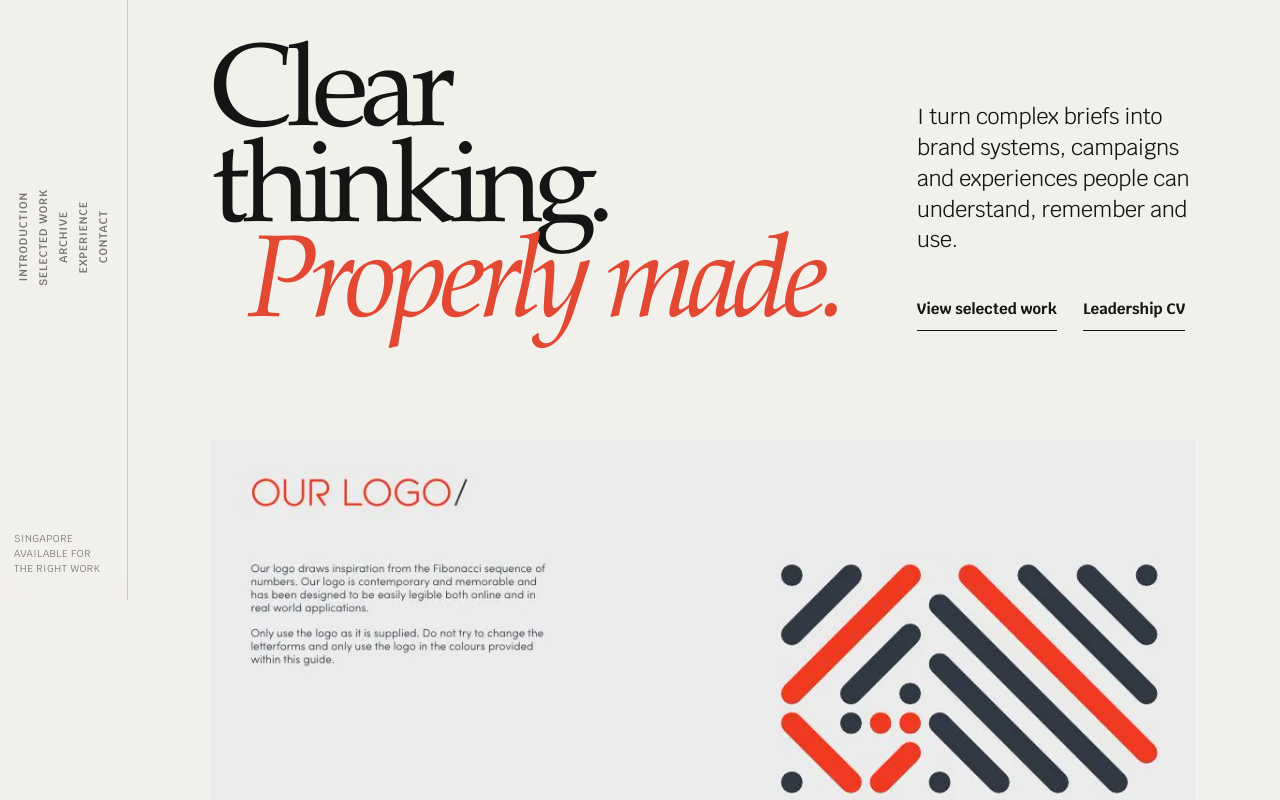
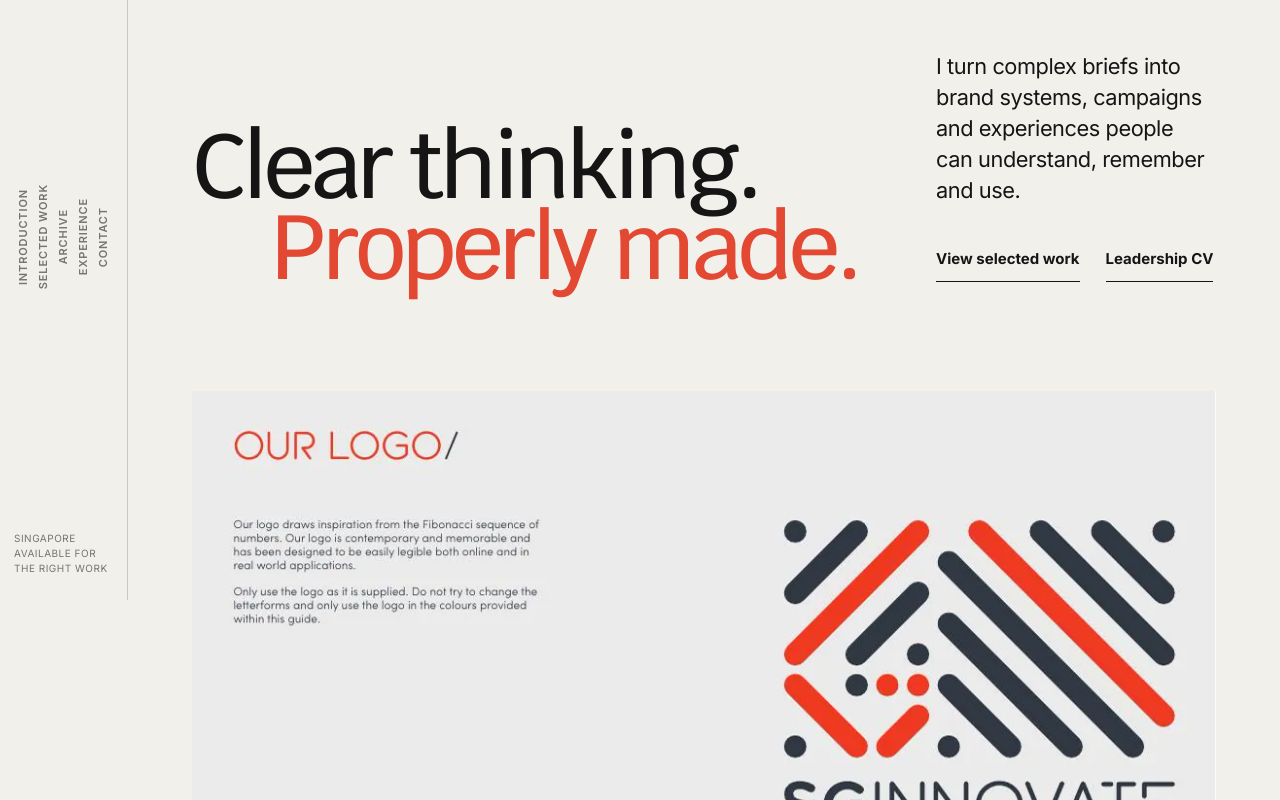
Before and after one commit to doesdesignwork/portfolio, a Next.js app: page / in a window 1280 px wide. Shown: the part 200-1000 px from the top of the page. Built offline with nearby package versions, Linux system fonts and the light colour scheme; no server answers.

Commit message:
Tighten homepage width and refine typography

```diff
--- a/app/home-fixes.css
+++ b/app/home-fixes.css
@@ -36,10 +36,11 @@
     margin-left: 128px !important;
   }
 
+  /* Keep the page editorial rather than billboard-wide on large displays. */
   main > section,
   footer#contact {
-    padding-left: clamp(64px, 6.5vw, 120px) !important;
-    padding-right: clamp(64px, 6.5vw, 120px) !important;
+    padding-left: max(64px, calc((100vw - 128px - 1320px) / 2)) !important;
+    padding-right: max(64px, calc((100vw - 128px - 1320px) / 2)) !important;
   }
 }
 
@@ -77,6 +78,59 @@
   }
 }
 
+/*
+ * Type direction: use Inter for quiet reading and Krub for display.
+ * This removes the oversized old-style-serif/italic combination that made
+ * the page feel like a familiar generated portfolio template.
+ */
+header:has(+ aside[aria-label="Page index"]),
+aside[aria-label="Page index"],
+main:has(> #top),
+footer#contact {
+  font-family: var(--font-heading), "Helvetica Neue", Helvetica, Arial, sans-serif !important;
+}
+
+#top h1,
+main:has(> #top) h2,
+footer#contact h2,
+#work a[href^="/work/"] > span:last-child > span:nth-child(3) {
+  font-family: var(--font-body), "Avenir Next", Avenir, sans-serif !important;
+  font-style: normal;
+}
+
+#top h1 {
+  max-width: 1040px;
+  font-size: clamp(58px, 7.1vw, 112px) !important;
+  line-height: 0.9 !important;
+  letter-spacing: -0.047em !important;
+}
+
+#top h1 em {
+  font-style: normal !important;
+  letter-spacing: inherit;
+}
+
+main:has(> #top) h2,
+footer#contact h2 {
+  letter-spacing: -0.035em !important;
+  line-height: 0.98 !important;
+  text-wrap: balance;
+}
+
+#work a[href^="/work/"] > span:last-child > span:nth-child(3) {
+  font-size: clamp(24px, 1.9vw, 34px) !important;
+  line-height: 1.15 !important;
+  letter-spacing: -0.025em !important;
+}
+
+main:has(> #top) p,
+main:has(> #top) span,
+footer#contact p,
+footer#contact span,
+footer#contact small {
+  text-wrap: pretty;
+}
+
 /* Do not stretch portfolio artwork beyond its natural aspect ratio. */
 [data-sharp-image="true"] {
   width: 100% !important;
@@ -91,7 +145,7 @@
 
 #top a[href^="/work/"],
 #work a[href^="/work/"] {
-  max-width: 1800px;
+  max-width: 1320px;
 }
 
 #top a[href^="/work/"] > div:first-child,
```
